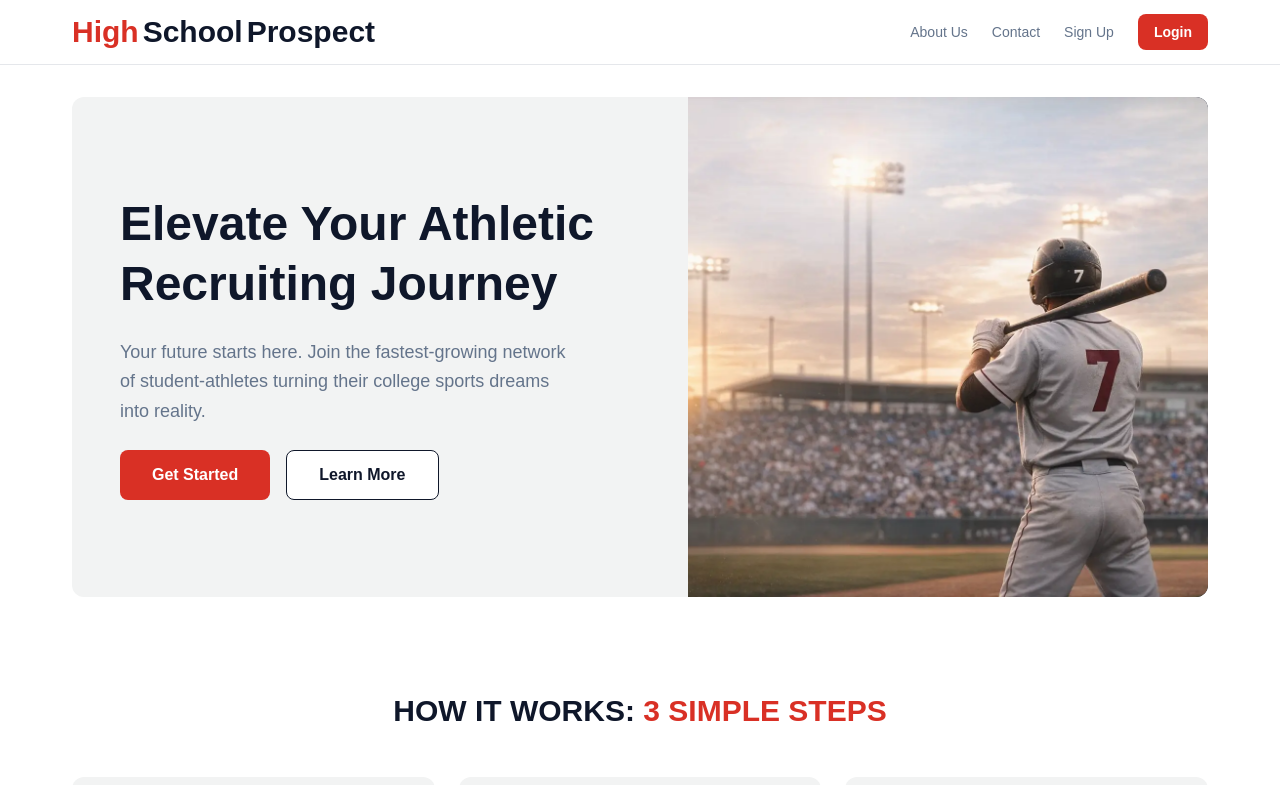
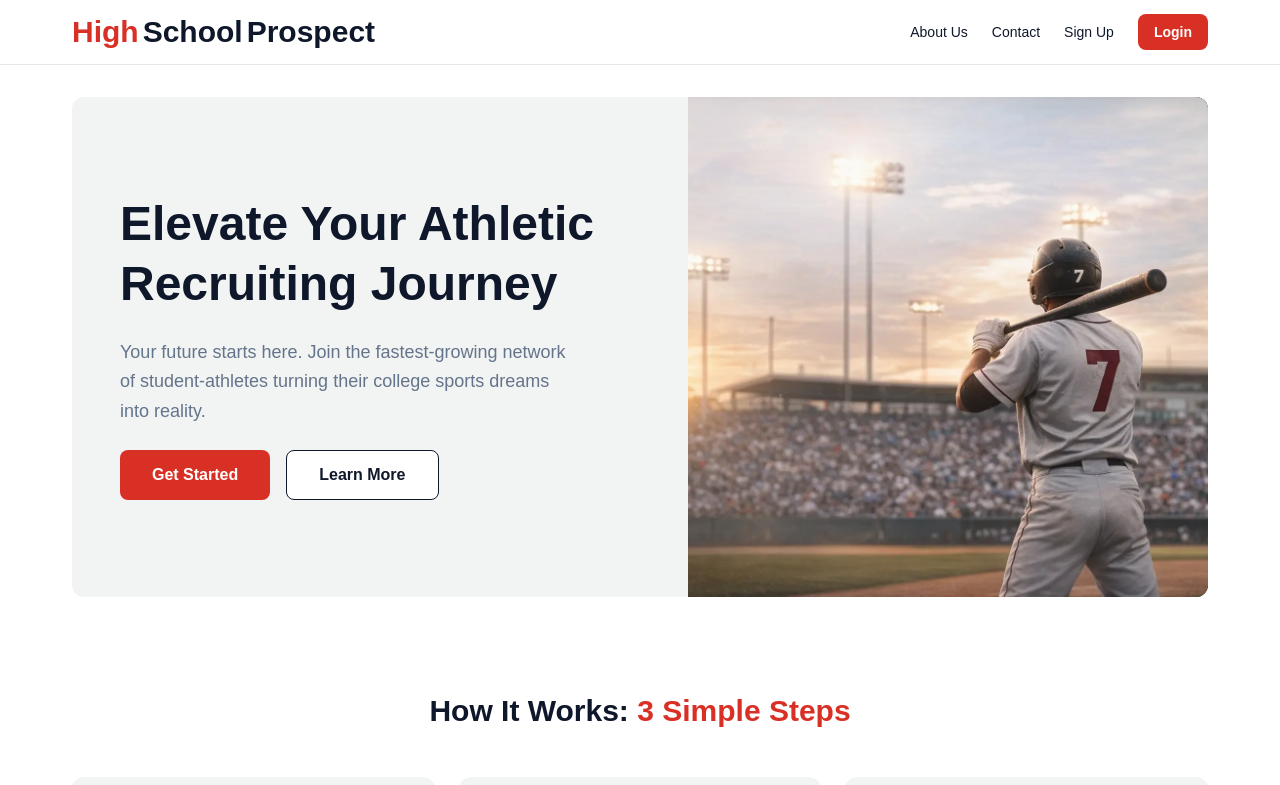
Before and after one commit to famripoll/hsp-platform-v2, a Next.js app: page / in a window 1280 px wide. Shown: the top 785 px of the page. Built offline with nearby package versions, Linux system fonts and the light colour scheme.

Commit message:
UI improvements - titles, hover effects, mobile fixes

```diff
--- a/app/about/page.tsx
+++ b/app/about/page.tsx
@@ -33,11 +33,11 @@ export default function AboutPage() {
       </div>
 
       {/* Legal compliance box */}
-      <div className="bg-hsp-card rounded-xl px-8 py-8 md:px-12 md:py-10 text-left">
-        <h2 className="text-xl md:text-2xl font-bold text-hsp-dark mb-4">
+      <div className="bg-hsp-card rounded-xl px-8 py-8 md:px-12 md:py-10 text-center">
+        <h2 className="text-xs font-bold text-slate-400 mb-4 text-center">
           Legal Compliance
         </h2>
-        <p className="text-hsp-gray text-base leading-relaxed">
+        <p className="text-hsp-gray text-sm leading-relaxed text-center">
           High School Prospect is not a recruiting agency and does not guarantee
           scholarships. We maintain strict adherence to federal COPPA regulations
           for users under 13, as well as comprehensive state privacy laws designed
--- a/app/components/layout/Header.tsx
+++ b/app/components/layout/Header.tsx
@@ -29,7 +29,7 @@ export default function Header() {
 
           {/* Row 1 (mobile) / Left side (desktop): Logo + hamburger */}
           <div className="flex items-center justify-between">
-            <Link href="/" className="flex items-baseline gap-1 font-black text-2xl md:text-3xl leading-none">
+            <Link href="/" className="flex items-baseline gap-1 font-black text-2xl md:text-3xl leading-none hover:opacity-80 hover:scale-105 transition-all duration-200">
               <span className="text-hsp-red">High</span>
               <span className="text-hsp-dark">School</span>
               <span className="text-hsp-dark">Prospect</span>
@@ -65,7 +65,7 @@ export default function Header() {
               <Link
                 key={link.href}
                 href={link.href}
-                className="text-sm text-hsp-gray hover:text-hsp-dark transition-colors duration-150"
+                className="text-sm text-hsp-dark hover:text-hsp-red hover:scale-105 transition-all duration-200"
               >
                 {link.label}
               </Link>
--- a/app/contact/page.tsx
+++ b/app/contact/page.tsx
@@ -15,7 +15,7 @@ export default function ContactPage() {
 
         {/* Left — Form */}
         <div className="flex-1 flex flex-col justify-center">
-          <h2 className="text-3xl md:text-4xl font-bold text-hsp-dark mb-8">
+          <h2 className="text-3xl md:text-4xl font-bold text-hsp-dark mb-8 text-center md:text-left">
             Send us a <span className="text-hsp-red">message.</span>
           </h2>
           <ContactForm />
--- a/app/learn-more/page.tsx
+++ b/app/learn-more/page.tsx
@@ -24,7 +24,7 @@ export default function LearnMorePage() {
 
       {/* Header */}
       <div className="text-center mb-12 md:mb-16">
-        <h1 className="text-3xl md:text-4xl font-bold text-hsp-dark uppercase mb-4 leading-tight">
+        <h1 className="text-3xl md:text-4xl font-bold text-hsp-dark mb-4 leading-tight">
           Social Media Gets Views.{" "}
           <span className="text-hsp-red">We Get You On The Lineup.</span>
         </h1>
--- a/app/page.tsx
+++ b/app/page.tsx
@@ -28,7 +28,7 @@ export default function Home() {
 
           {/* Left — content */}
           <div className="flex-1 bg-hsp-card px-8 py-12 md:px-12 md:py-16 flex flex-col justify-center gap-6">
-            <h1 className="text-3xl md:text-5xl font-bold text-hsp-dark leading-tight">
+            <h1 className="text-3xl md:text-5xl font-black text-hsp-dark leading-tight">
               Elevate Your Athletic Recruiting Journey
             </h1>
             <p className="text-hsp-gray text-base md:text-lg leading-relaxed max-w-md">
@@ -39,7 +39,7 @@ export default function Home() {
               <button className="px-8 py-3 bg-hsp-red text-white font-semibold rounded-lg hover:opacity-90 transition-opacity">
                 Get Started
               </button>
-              <Link href="/learn-more" className="px-8 py-3 bg-white text-hsp-dark border border-hsp-dark font-semibold rounded-lg hover:bg-hsp-card transition-colors">
+              <Link href="/learn-more" className="px-8 py-3 bg-white text-hsp-dark border border-hsp-dark font-semibold rounded-lg hover:bg-hsp-card transition-colors flex items-center justify-center text-center">
                 Learn More
               </Link>
             </div>
@@ -61,8 +61,8 @@ export default function Home() {
 
       {/* How It Works */}
       <section className="mb-16 md:mb-24">
-        <h2 className="text-2xl md:text-3xl font-bold text-hsp-dark mb-8 md:mb-12 text-center uppercase">
-          How it Works: <span className="text-hsp-red">3 Simple Steps</span>
+        <h2 className="text-2xl md:text-3xl font-bold text-hsp-dark mb-8 md:mb-12 text-center">
+          How It Works: <span className="text-hsp-red">3 Simple Steps</span>
         </h2>
         <div className="grid grid-cols-1 md:grid-cols-3 gap-6">
           {steps.map((step) => (
@@ -78,7 +78,7 @@ export default function Home() {
                   className="object-contain"
                 />
               </div>
-              <h3 className="text-xl font-bold text-hsp-dark">{step.title}</h3>
+              <h3 className="text-xl font-black text-hsp-dark">{step.title}</h3>
               <p className="text-hsp-gray leading-relaxed">{step.description}</p>
             </div>
           ))}
```
